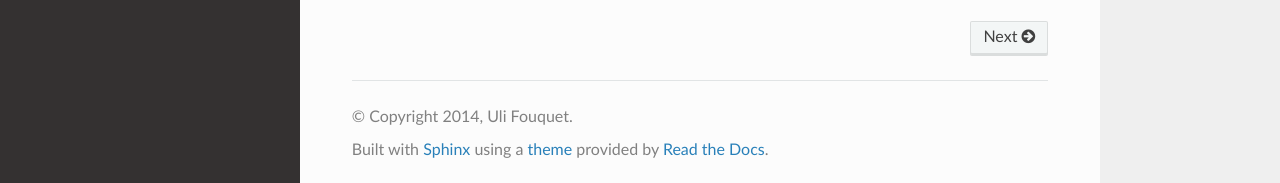
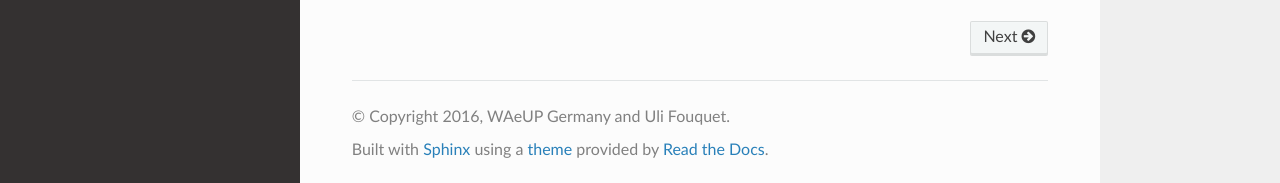
Before and after one commit to WAeUP/waeup.identifier, a Sphinx documentation site: the page built from docs/source/index.rst, in a window 1280 px wide and 921 px high. Shown: the part 735-918 px from the top of the window. Built offline with Sphinx 7.4.7 and the Read the Docs theme 2.0.0, drawn with Linux system fonts in a browser that asks for light colours.

Commit message:
Update copyright notice for Sphinx.

```diff
--- a/docs/source/conf.py
+++ b/docs/source/conf.py
@@ -58,7 +58,7 @@ master_doc = 'index'
 
 # General information about the project.
 project = 'WAeUP Identifier'
-copyright = '2014, Uli Fouquet'
+copyright = '2016, WAeUP Germany and Uli Fouquet'
 
 # The version info for the project you're documenting, acts as replacement for
 # |version| and |release|, also used in various other places throughout the
```
